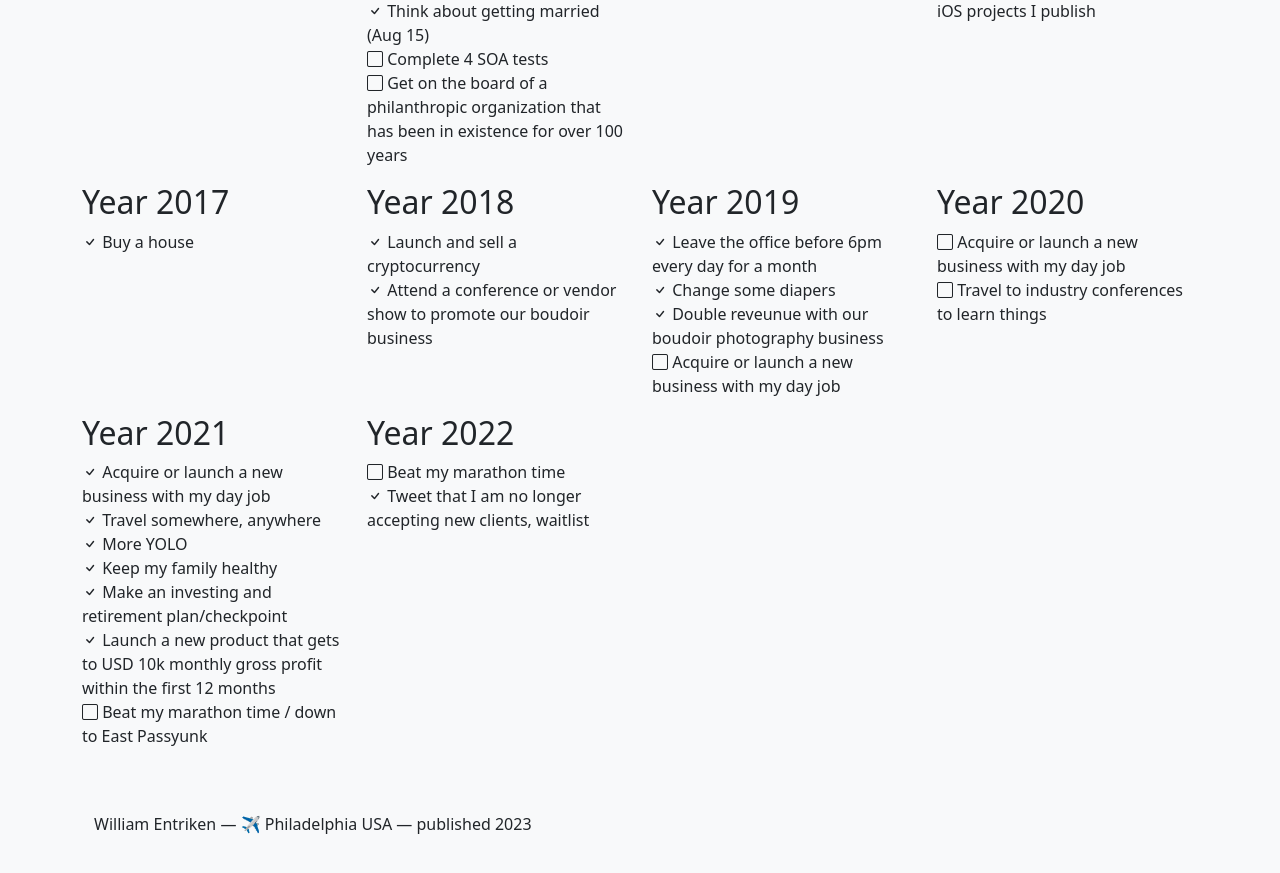
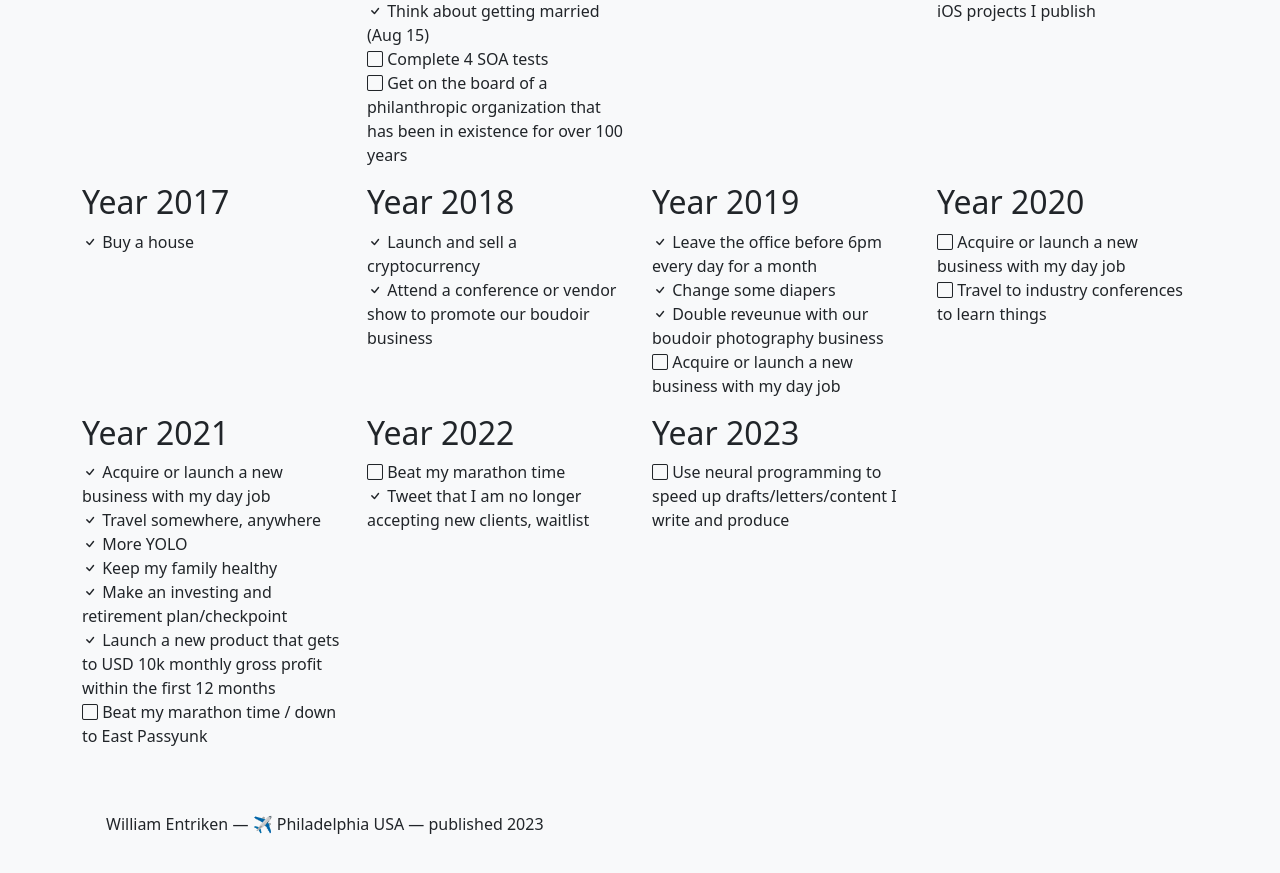
Before and after one commit to fulldecent/phor.net, a Jekyll site: the page built from goals.html, in a window 1280 px wide and 900 px high, scrolled down 1250 px. Shown: the top 873 px of the window. Built offline with Jekyll 4.4.1, drawn with Linux system fonts in a browser that asks for light colours; comment, search, counter and statistics services are not loaded.

Commit message:
bump goals

```diff
--- a/goals.html
+++ b/goals.html
@@ -149,6 +149,11 @@
         <li><i class="bi bi-check"></i> Tweet that I am no longer accepting new clients, waitlist</li>
         </ul>
     </div>
+    <div class="col-md-6 col-lg-3">
+      <h2>Year 2023</h2>
+      <ul class="list-unstyled">
+        <li><i class="bi bi-square"></i> Use neural programming to speed up drafts/letters/content I write and produce</li>
+      </ul>
   </div>
 <!--
 
```
